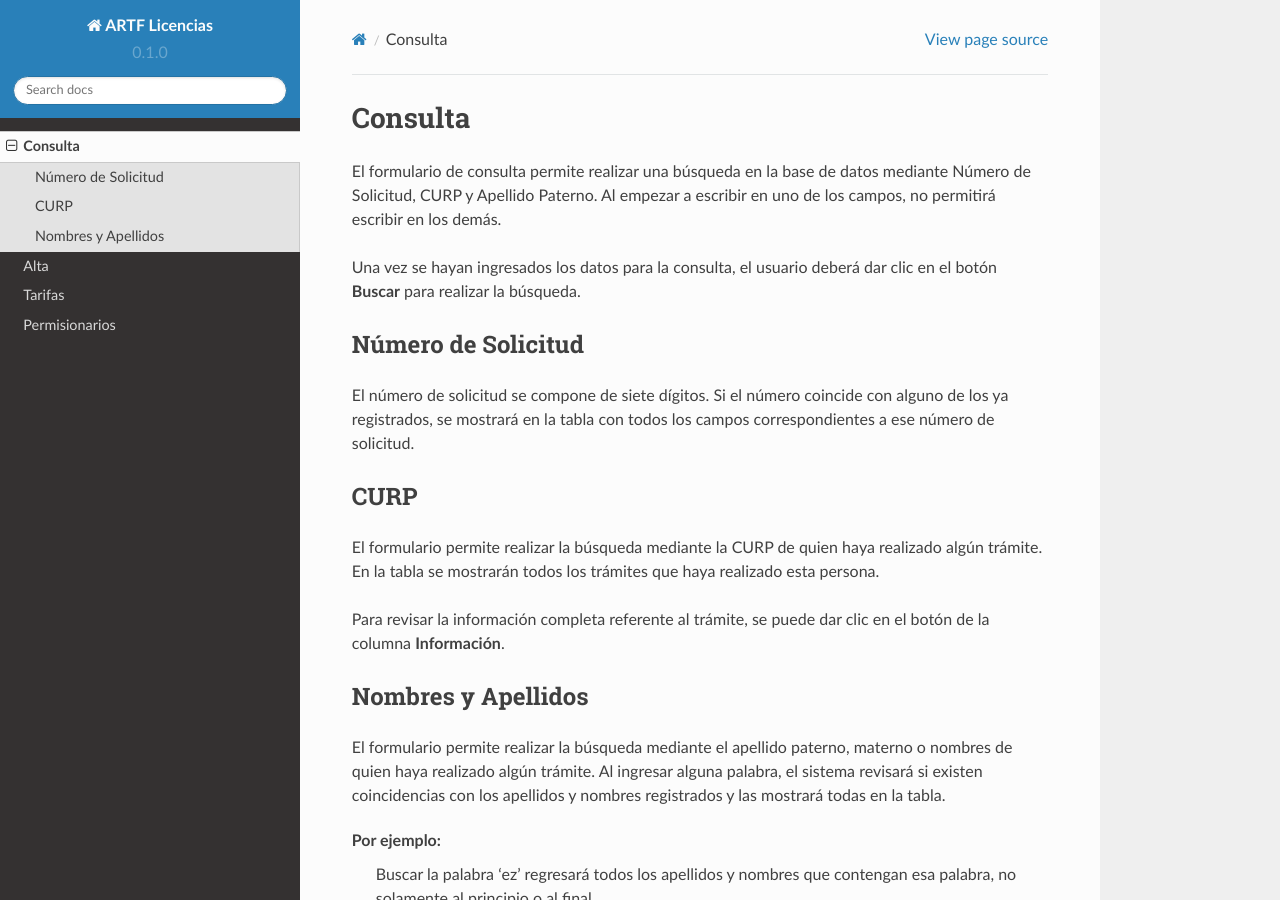
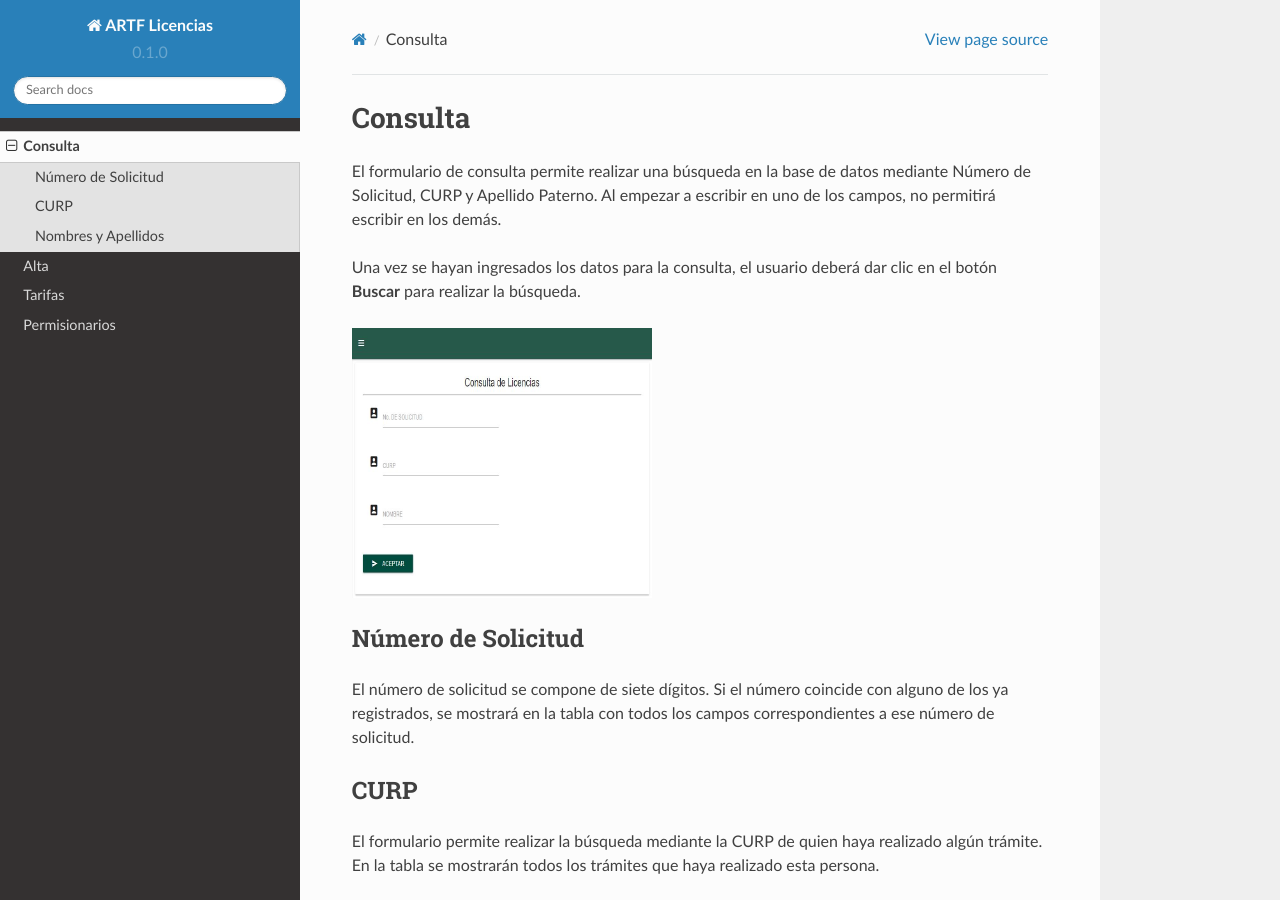
Before and after one commit to kiwi2299/artf_docs, a Sphinx documentation site: the page built from docs/source/consulta.rst, in a window 1280 px wide and 900 px high. Built offline with Sphinx 7.4.7 and the Read the Docs theme 2.0.0, drawn with Linux system fonts in a browser that asks for light colours.

Commit message:
Update consulta.rst

```diff
--- a/docs/source/consulta.rst
+++ b/docs/source/consulta.rst
@@ -5,6 +5,10 @@ El formulario de consulta permite realizar una búsqueda en la base de datos med
 
 Una vez se hayan ingresados los datos para la consulta, el usuario deberá dar clic en el botón **Buscar** para realizar la búsqueda.
 
+.. image:: images/consulta_licencias.JPG
+  :alt: Formulario de carga de licencias
+  :width: 600
+  :scale: 50
 
 Número de Solicitud
 ------------
```
